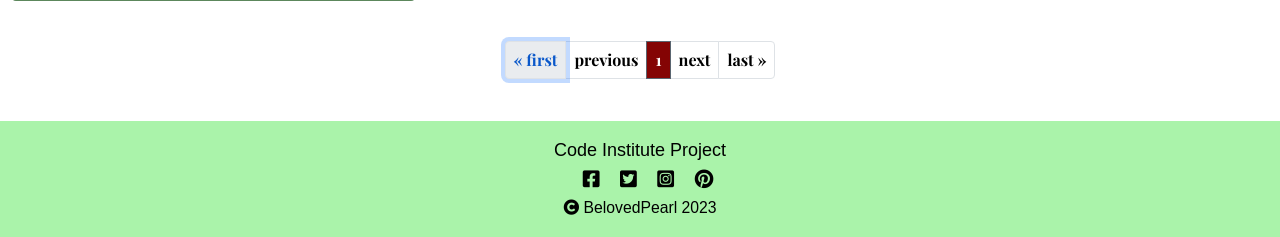
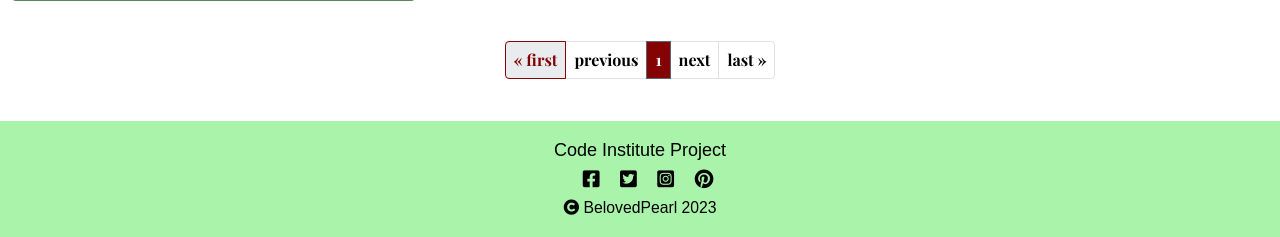
Before and after one commit to belovedpearl/AfricanRecipes-PP4, a Django app: page / in a window 1280 px wide, with the restyled element focused. Shown: the part 563-800 px from the top of the page. Run offline with Django 3.2, Linux system fonts and the light colour scheme; tables that the repository leaves empty hold one stand-in row (values such as "Sample post").

Commit message:
Set pagianation box shadow to none

```diff
--- a/static/css/style.css
+++ b/static/css/style.css
@@ -230,7 +230,11 @@ footer{
 .page-item.active .page-link {
     background-color: #840404;
     border-color: #5a6570;
-
+}
+.page-link:focus{
+    color: #840404;
+    border-color: #840404;
+    box-shadow: none;
 }
 
 .summernote-div iframe {
```
